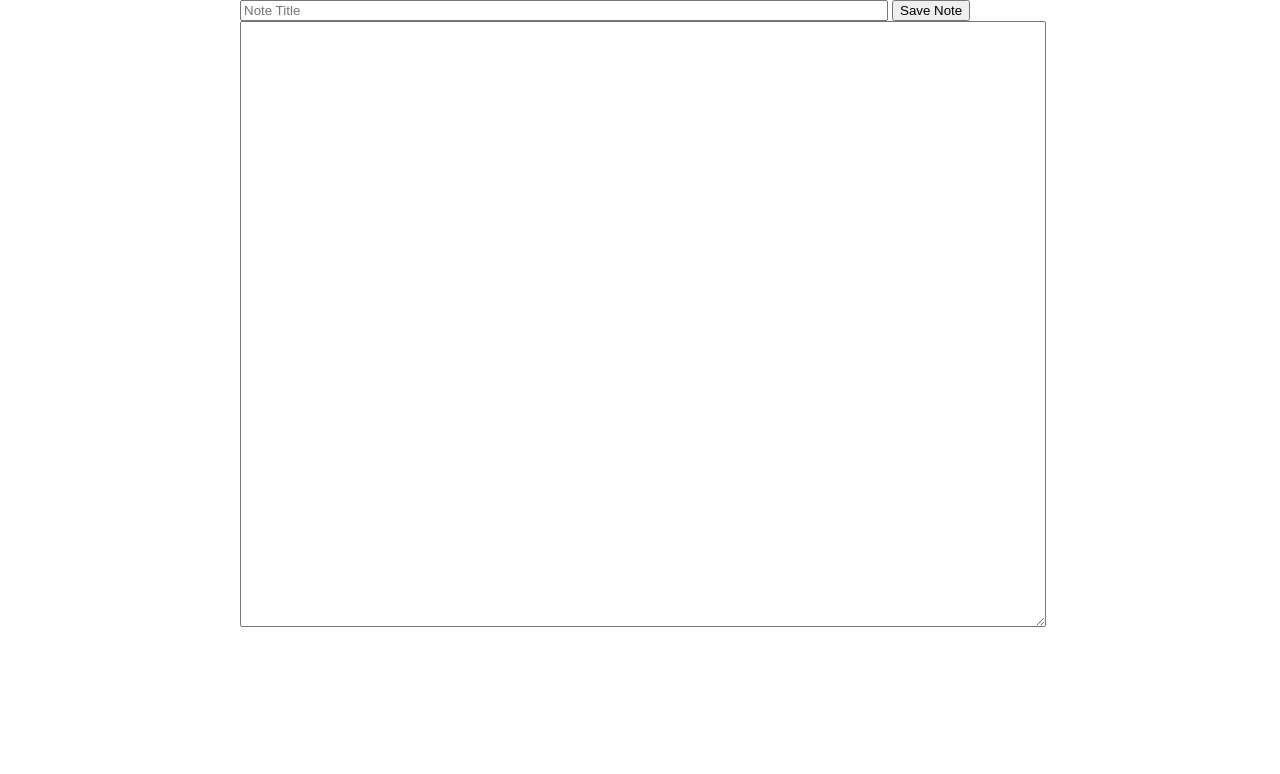
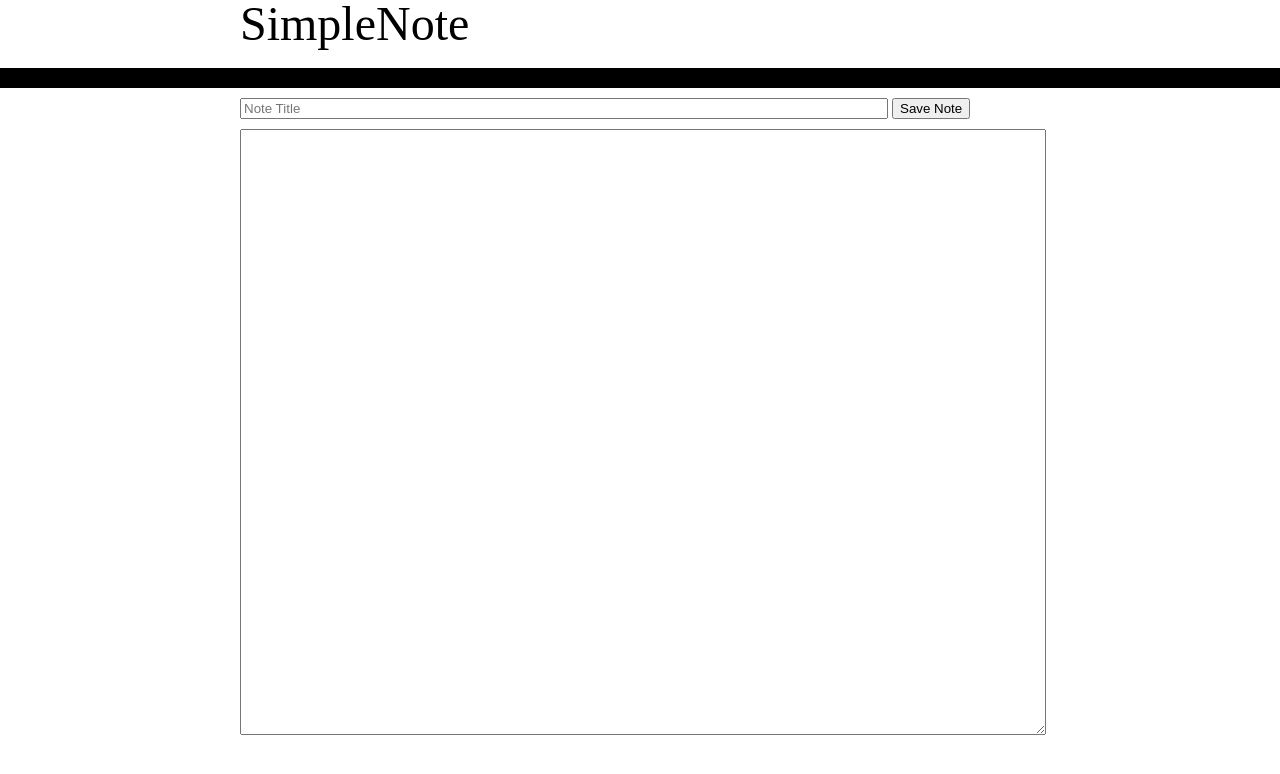
Before and after one commit to benrady/simplenote, a plain HTML site: page public/index.html in a window 1280 px wide. Drawn offline with Linux system fonts and the light colour scheme.

Commit message:
Basic layout

```diff
--- a/public/css/screen.css
+++ b/public/css/screen.css
@@ -1,3 +1,15 @@
+#header {
+  border-bottom: 20px solid black;
+  padding-bottom: 20px;
+  font-size: 3em;
+}
+
+#header h1 {
+  width: 800px;
+  margin-left:auto;
+  margin-right:auto;
+}
+
 #editor {
   margin-left:auto;
   margin-right:auto;
@@ -6,6 +18,7 @@
 
 #note-header input{
   width: 80%;
+  margin: 10px 0px 10px 0px;
 }
 
 #note-body textarea {
--- a/public/index.html
+++ b/public/index.html
@@ -11,8 +11,9 @@
 
   </head>
   <body>
+    <div id="app">
       <div id="header">
-
+        <h1>SimpleNote</h1>
       </div>
       <div id="editor">
         <div id="notes">
@@ -28,5 +29,6 @@
           </div>
         </div>
       </div>
+    </div>
   </body>
 </html>
```
Also changed, not shown: spec/javascripts/helpers/SpecHelper.js (+2 -1 lines), spec/javascripts/simpleNote_spec.js (+2 -2 lines), 1 other file. Lines whose indentation alone changed are shown as unchanged.
